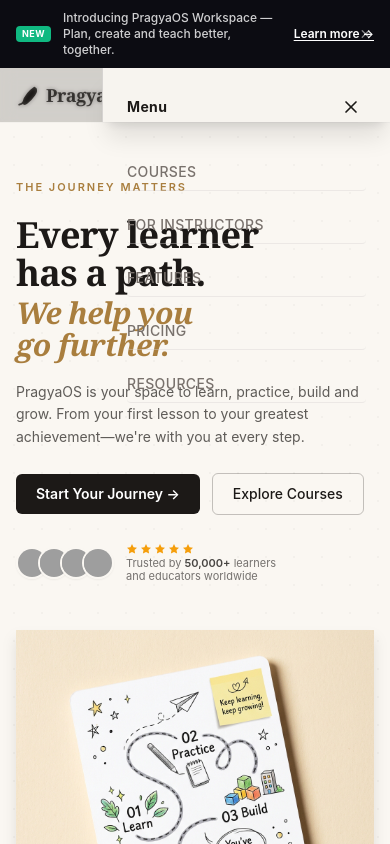
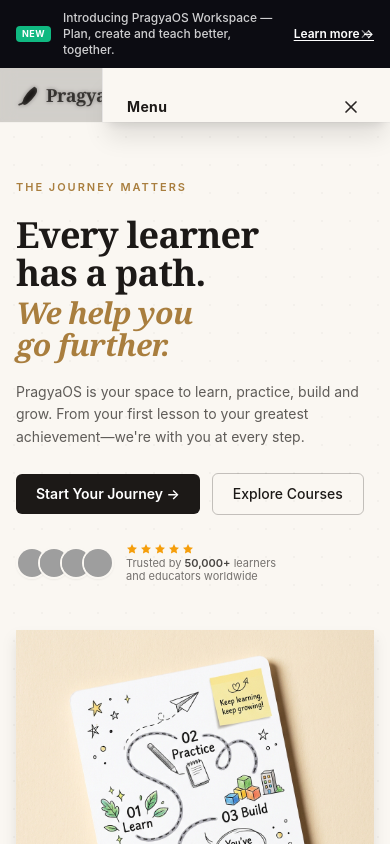
Before and after one commit to Rampravsh/PragyaOS, a React (Vite) app in the folder apps/web/: page / in a window 390 px wide. Both pictures are taken after a click on the button 359 px from the left and 95 px from the top of the page. Shown: the top 844 px of the page. Built offline with nearby package versions, Linux system fonts and the light colour scheme; grey boxes are pictures that could not be loaded.

Commit message:
feat: implement responsive marketing navigation with multi-column mega menu and mobile support

```diff
--- a/apps/web/src/layouts/marketing/MarketingNavigation.tsx
+++ b/apps/web/src/layouts/marketing/MarketingNavigation.tsx
@@ -1,56 +1,11 @@
 import React, { useState } from "react";
 import { cn } from "@pragyaos/utils";
 import { useClickOutside } from "@pragyaos/hooks";
-import {
-  AnimatedNavLink,
-  AnimatedNavButton,
-  UnderlineVariant,
-  CircleVariant,
-} from "@/components/marketing/shared/AnimatedNavLink";
+import { AnimatedNavLink, AnimatedNavButton } from "@/components/marketing/shared/AnimatedNavLink";
 import { getMockCatalog } from "@/features/courses/api/mockCourses";
 import { Category, SubTopic } from "@/features/courses/types/course.types";
 import { FeaturesDropdown } from "@/compositions/marketing/features/FeaturesDropdown";
-
-export interface NavItem {
-  label: string;
-  href: string;
-  hasDropdown?: boolean;
-  color?: string;
-  circleColor?: string;
-  underlineVariant?: UnderlineVariant;
-  circleVariant?: CircleVariant;
-}
-
-export const MARKETING_NAV_ITEMS: NavItem[] = [
-  {
-    label: "Courses",
-    href: "/courses",
-    hasDropdown: true,
-    underlineVariant: "short",
-    circleVariant: "random",
-  },
-  {
-    label: "For Instructors",
-    href: "/instructors",
-    underlineVariant: "double",
-    circleVariant: "random",
-  },
-  {
-    label: "Features",
-    href: "/features",
-    hasDropdown: true,
-    underlineVariant: "short",
-    circleVariant: "random",
-  },
-  { label: "Pricing", href: "/pricing", underlineVariant: "double", circleVariant: "random" },
-  {
-    label: "Resources",
-    href: "/resources",
-    hasDropdown: true,
-    underlineVariant: "short",
-    circleVariant: "random",
-  },
-];
+import { MARKETING_NAV_ITEMS } from "./nav.constants";
 
 export function MarketingNavigation(): React.JSX.Element {
   const [coursesOpen, setCoursesOpen] = useState(false);
--- a/apps/web/src/layouts/marketing/MobileNavigation.tsx
+++ b/apps/web/src/layouts/marketing/MobileNavigation.tsx
@@ -1,63 +1,75 @@
-import React, { useEffect, useRef } from 'react';
-import { NavLink } from 'react-router';
-import { motion, AnimatePresence } from 'framer-motion';
-import { useClickOutside } from '@pragyaos/hooks';
-import { CloseIcon } from '@pragyaos/icons';
-import { MARKETING_NAV_ITEMS } from '@/layouts/marketing/MarketingNavigation';
-import { cn } from '@pragyaos/utils';
+import React, { useEffect, useRef } from "react";
+import { Link } from "react-router";
+import { motion, AnimatePresence } from "framer-motion";
+import { CloseIcon } from "@pragyaos/icons";
+import { getMockCatalog } from "@/features/courses/api/mockCourses";
 
 interface MobileNavigationProps {
   isOpen: boolean;
   onClose: () => void;
 }
 
-/**
- * MobileNavigation: Sliding drawer menu for mobile/tablet screens.
- * Focus traps tabs inside the container and binds Escape key listeners for accessibility.
- * Uses useClickOutside from @pragyaos/hooks.
- */
-export function MobileNavigation({
-  isOpen,
-  onClose,
-}: MobileNavigationProps): React.JSX.Element {
-  const containerRef = useClickOutside<HTMLDivElement>(onClose);
+export function MobileNavigation({ isOpen, onClose }: MobileNavigationProps): React.JSX.Element {
+  const containerRef = useRef<HTMLDivElement>(null);
   const closeButtonRef = useRef<HTMLButtonElement>(null);
+
+  // Get courses list for mobile links
+  const catalog = getMockCatalog();
+  const allCourses = catalog
+    .flatMap((cat) => cat.subTopics.flatMap((sub) => sub.courses))
+    .filter((c) => !c.isComingSoon);
+
+  const featuresSubmenu = [
+    { label: "AI Learning", href: "/features/ai-learning" },
+    { label: "Learning Experience", href: "/features/learning-experience" },
+    { label: "Teaching Tools", href: "/features/teaching-tools" },
+    { label: "Organization", href: "/features/organization" },
+    { label: "Community", href: "/features/community" },
+    { label: "View All Features", href: "/features" },
+  ];
+
+  const resourcesSubmenu = [
+    { label: "Documentation", href: "/resources/documentation" },
+    { label: "Help Center", href: "/resources/help-center" },
+    { label: "Blog", href: "/resources/blog" },
+    { label: "Community", href: "/resources/community" },
+  ];
 
   // 1. Escape key listener to close drawer
   useEffect(() => {
     if (!isOpen) return;
 
     const handleKeyDown = (e: KeyboardEvent) => {
-      if (e.key === 'Escape') {
+      if (e.key === "Escape") {
         onClose();
       }
     };
 
-    window.addEventListener('keydown', handleKeyDown);
-    return () => window.removeEventListener('keydown', handleKeyDown);
+    window.addEventListener("keydown", handleKeyDown);
+    return () => window.removeEventListener("keydown", handleKeyDown);
   }, [isOpen, onClose]);
 
   // 2. Prevent body scroll while mobile drawer is open
   useEffect(() => {
     if (isOpen) {
-      document.body.style.overflow = 'hidden';
+      document.body.style.overflow = "hidden";
     } else {
-      document.body.style.overflow = '';
+      document.body.style.overflow = "";
     }
     return () => {
-      document.body.style.overflow = '';
+      document.body.style.overflow = "";
     };
   }, [isOpen]);
 
   // 3. Simple Focus Trap: loop focus from last element back to Close button
   const handleFocusTrap = (e: React.KeyboardEvent) => {
-    if (e.key !== 'Tab') return;
+    if (e.key !== "Tab") return;
 
     const modal = containerRef.current;
     if (!modal) return;
 
     const focusables = modal.querySelectorAll(
-      'a, button, [tabindex="0"]'
+      'a, button, [tabindex="0"]',
     ) as NodeListOf<HTMLElement>;
     if (focusables.length === 0) return;
 
@@ -94,7 +106,7 @@
             initial={{ opacity: 0 }}
             animate={{ opacity: 0.4 }}
             exit={{ opacity: 0 }}
-            transition={{ duration: 0.25, ease: 'easeOut' }}
+            transition={{ duration: 0.2, ease: "easeOut" }}
             className="fixed inset-0 bg-black/40 backdrop-blur-[2px]"
             onClick={onClose}
           />
@@ -102,21 +114,21 @@
           {/* Sliding Panel */}
           <motion.div
             ref={containerRef}
-            initial={{ x: '100%' }}
+            initial={{ x: "100%" }}
             animate={{ x: 0 }}
-            exit={{ x: '100%' }}
-            transition={{ type: 'tween', duration: 0.3, ease: [0.4, 0, 0.2, 1] }}
-            className="fixed top-0 right-0 bottom-0 w-72 max-w-full bg-background border-l border-border flex flex-col p-6 shadow-xl"
+            exit={{ x: "100%" }}
+            transition={{ type: "tween", duration: 0.25, ease: "easeOut" }}
+            className="fixed top-0 right-0 bottom-0 w-72 max-w-full bg-[#FAF7F2] dark:bg-stone-900 border-l border-stone-200 dark:border-stone-800 flex flex-col p-6 shadow-xl"
           >
             {/* Header / Close Row */}
-            <div className="flex items-center justify-between mb-8">
-              <span className="text-sm font-sans font-bold tracking-wide">
+            <div className="flex items-center justify-between mb-8 shrink-0">
+              <span className="text-sm font-sans font-bold tracking-wide text-stone-850 dark:text-stone-200">
                 Menu
               </span>
               <button
                 ref={closeButtonRef}
                 onClick={onClose}
-                className="text-foreground hover:text-muted-foreground p-1 border border-transparent rounded-sm focus-visible:outline-none focus-visible:ring-2 focus-visible:ring-ring focus-visible:ring-offset-2"
+                className="text-stone-800 dark:text-stone-200 hover:opacity-70 p-1 border border-transparent rounded-sm focus-visible:outline-none"
                 aria-label="Close menu"
                 autoFocus
               >
@@ -125,25 +137,86 @@
             </div>
 
             {/* Navigation Anchor Links */}
-            <nav className="flex-1">
-              <ul className="flex flex-col gap-4 list-none m-0 p-0">
-                {MARKETING_NAV_ITEMS.map((item) => (
-                  <li key={item.label}>
-                    <NavLink
-                      to={item.href}
+            <nav className="flex-1 overflow-y-auto pr-1 flex flex-col gap-6">
+              {/* Courses Section */}
+              <div className="flex flex-col gap-2">
+                <span className="text-[10px] font-sans font-bold text-stone-400 dark:text-stone-500 uppercase tracking-widest px-1">
+                  Courses
+                </span>
+                <div className="flex flex-col gap-2">
+                  {allCourses.map((course) => (
+                    <Link
+                      key={course.id}
+                      to={`/courses/${course.slug}`}
                       onClick={onClose}
-                      className={({ isActive }) =>
-                        cn(
-                          'block text-sm font-sans font-medium tracking-wide uppercase py-2 border-b border-border/40 focus-visible:outline-none focus-visible:ring-2 focus-visible:ring-ring focus-visible:ring-offset-2 rounded-sm',
-                          isActive ? 'text-foreground font-semibold' : 'text-muted-foreground'
-                        )
-                      }
+                      className="block p-3 rounded-xl bg-white dark:bg-stone-850 border border-stone-200/60 dark:border-stone-800 shadow-sm text-xs font-sans font-semibold text-stone-800 dark:text-stone-200 hover:text-[#c79436] transition-all"
                     >
-                      {item.label}
-                    </NavLink>
-                  </li>
-                ))}
-              </ul>
+                      {course.title}
+                    </Link>
+                  ))}
+                </div>
+              </div>
+
+              {/* Features Section */}
+              <div className="flex flex-col gap-2">
+                <span className="text-[10px] font-sans font-bold text-stone-400 dark:text-stone-500 uppercase tracking-widest px-1">
+                  Features
+                </span>
+                <div className="grid grid-cols-2 gap-2">
+                  {featuresSubmenu.map((feat) => (
+                    <Link
+                      key={feat.label}
+                      to={feat.href}
+                      onClick={onClose}
+                      className="block p-2.5 rounded-xl bg-white dark:bg-stone-850 border border-stone-200/60 dark:border-stone-800 shadow-sm text-[11px] font-sans font-semibold text-stone-800 dark:text-stone-200 hover:text-[#c79436] transition-all truncate"
+                    >
+                      {feat.label}
+                    </Link>
+                  ))}
+                </div>
+              </div>
+
+              {/* General Section */}
+              <div className="flex flex-col gap-2">
+                <span className="text-[10px] font-sans font-bold text-stone-400 dark:text-stone-500 uppercase tracking-widest px-1">
+                  General
+                </span>
+                <div className="flex flex-col gap-2">
+                  <Link
+                    to="/instructors"
+                    onClick={onClose}
+                    className="block p-3 rounded-xl bg-white dark:bg-stone-850 border border-stone-200/60 dark:border-stone-800 shadow-sm text-xs font-sans font-semibold text-stone-800 dark:text-stone-200 hover:text-[#c79436] transition-all"
+                  >
+                    For Instructors
+                  </Link>
+                  <Link
+                    to="/pricing"
+                    onClick={onClose}
+                    className="block p-3 rounded-xl bg-white dark:bg-stone-850 border border-stone-200/60 dark:border-stone-800 shadow-sm text-xs font-sans font-semibold text-stone-800 dark:text-stone-200 hover:text-[#c79436] transition-all"
+                  >
+                    Pricing
+                  </Link>
+                </div>
+              </div>
+
+              {/* Resources Section */}
+              <div className="flex flex-col gap-2">
+                <span className="text-[10px] font-sans font-bold text-stone-400 dark:text-stone-500 uppercase tracking-widest px-1">
+                  Resources
+                </span>
+                <div className="grid grid-cols-2 gap-2">
+                  {resourcesSubmenu.map((res) => (
+                    <Link
+                      key={res.label}
+                      to={res.href}
+                      onClick={onClose}
+                      className="block p-2.5 rounded-xl bg-white dark:bg-stone-850 border border-stone-200/60 dark:border-stone-800 shadow-sm text-[11px] font-sans font-semibold text-stone-800 dark:text-stone-200 hover:text-[#c79436] transition-all truncate"
+                    >
+                      {res.label}
+                    </Link>
+                  ))}
+                </div>
+              </div>
             </nav>
           </motion.div>
         </div>
--- /dev/null
+++ b/apps/web/src/layouts/marketing/nav.constants.ts
@@ -0,0 +1,45 @@
+import type {
+  UnderlineVariant,
+  CircleVariant,
+} from "@/components/marketing/shared/AnimatedNavLink";
+
+export interface NavItem {
+  label: string;
+  href: string;
+  hasDropdown?: boolean;
+  color?: string;
+  circleColor?: string;
+  underlineVariant?: UnderlineVariant;
+  circleVariant?: CircleVariant;
+}
+
+export const MARKETING_NAV_ITEMS: NavItem[] = [
+  {
+    label: "Courses",
+    href: "/courses",
+    hasDropdown: true,
+    underlineVariant: "short",
+    circleVariant: "random",
+  },
+  {
+    label: "For Instructors",
+    href: "/instructors",
+    underlineVariant: "double",
+    circleVariant: "random",
+  },
+  {
+    label: "Features",
+    href: "/features",
+    hasDropdown: true,
+    underlineVariant: "short",
+    circleVariant: "random",
+  },
+  { label: "Pricing", href: "/pricing", underlineVariant: "double", circleVariant: "random" },
+  {
+    label: "Resources",
+    href: "/resources",
+    hasDropdown: true,
+    underlineVariant: "short",
+    circleVariant: "random",
+  },
+];
```
